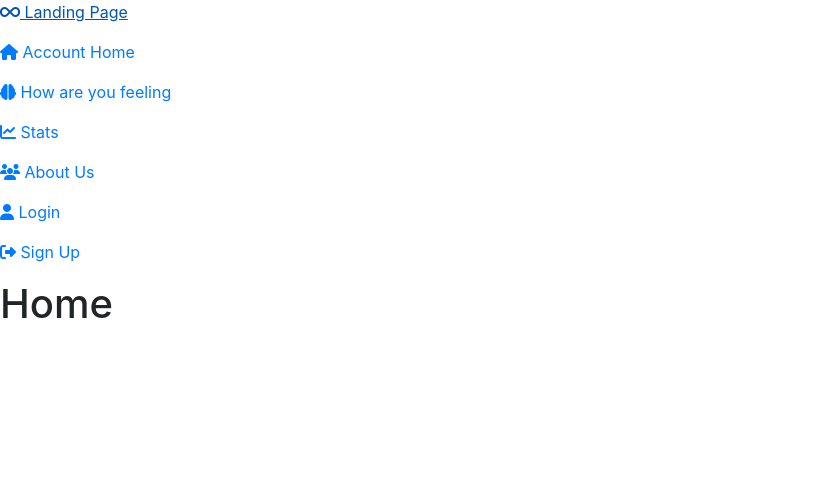
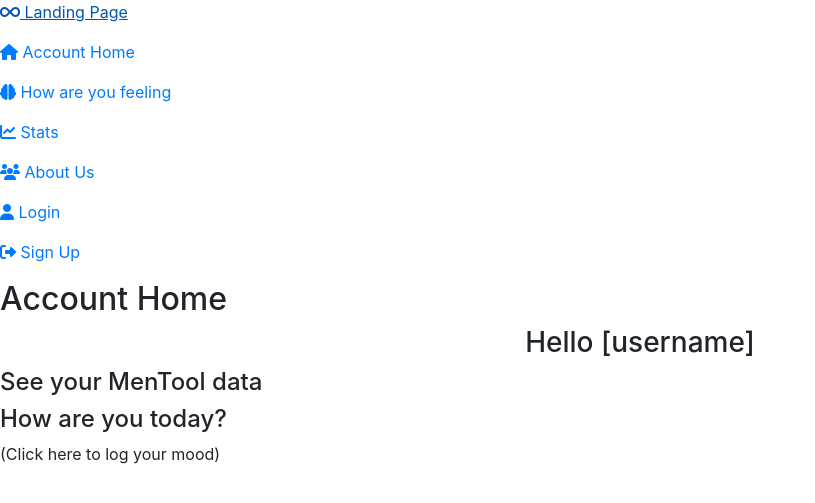
Before and after one commit to DanMorriss/MenTool, a Django app: page /home/ in a window 1280 px wide. Shown: the top 503 px of the page, without its empty margins (0-815 px from the left). Run offline with Django 4.2, Linux system fonts and the light colour scheme; some libraries are stand-ins or nearby versions.

Commit message:
Add html to home.html

```diff
--- a/tracker/templates/tracker/tracker_home.html
+++ b/tracker/templates/tracker/tracker_home.html
@@ -1,4 +1,37 @@
 {% extends "base.html" %}
 {% block content %}
-<h1>Home</h1>
+
+<html>
+<head>
+
+</head>
+
+<body>
+
+  <div>
+    <h2>Account Home</h2>
+  </div>
+
+  <div>
+    <h3 class="text-center">Hello [username]</h3>
+  </div>
+
+  <div>
+    <h4>See your MenTool data</h4>
+  </div>
+
+  <div>
+    <h4>How are you today?</h4>
+    <p>(Click here to log your mood)</P>
+  </div>
+
+
+
+</body>
+
+<footer>
+
+</footer>
+</html>
+
 {% endblock %}
```
